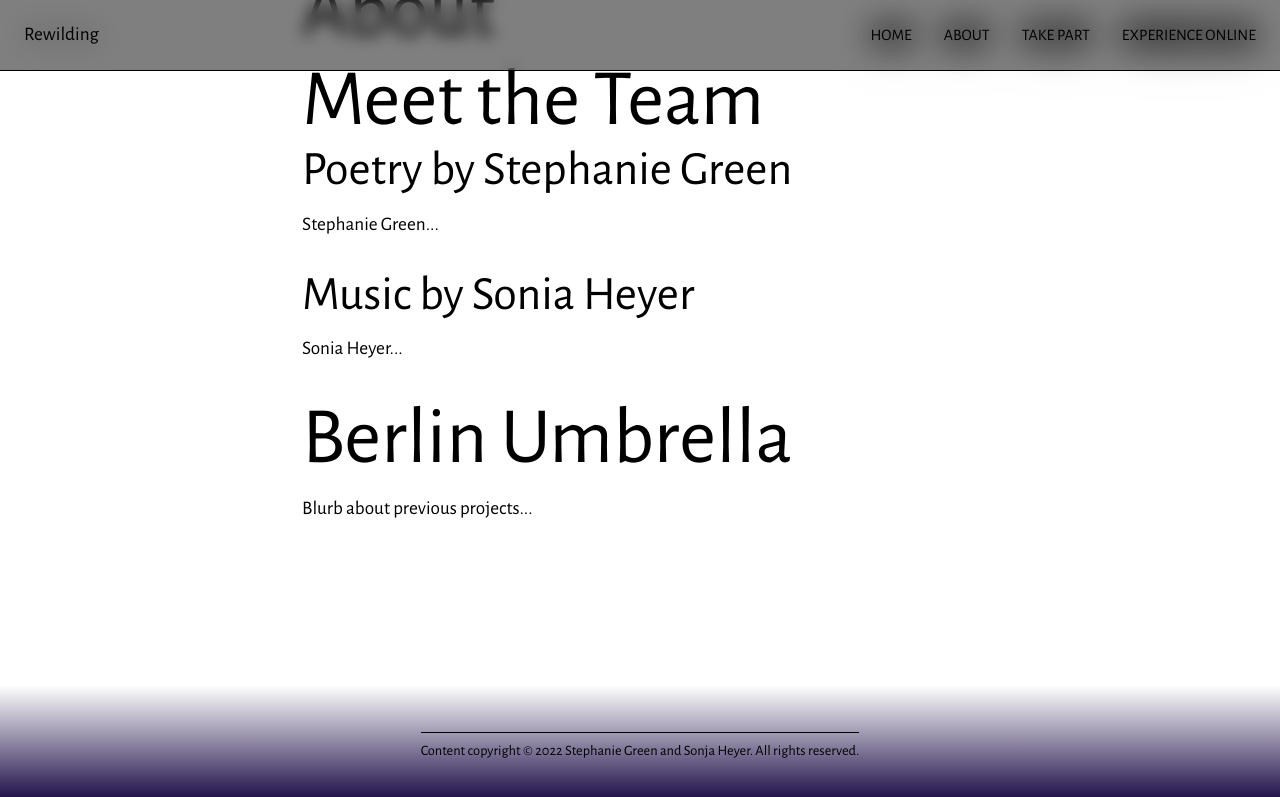
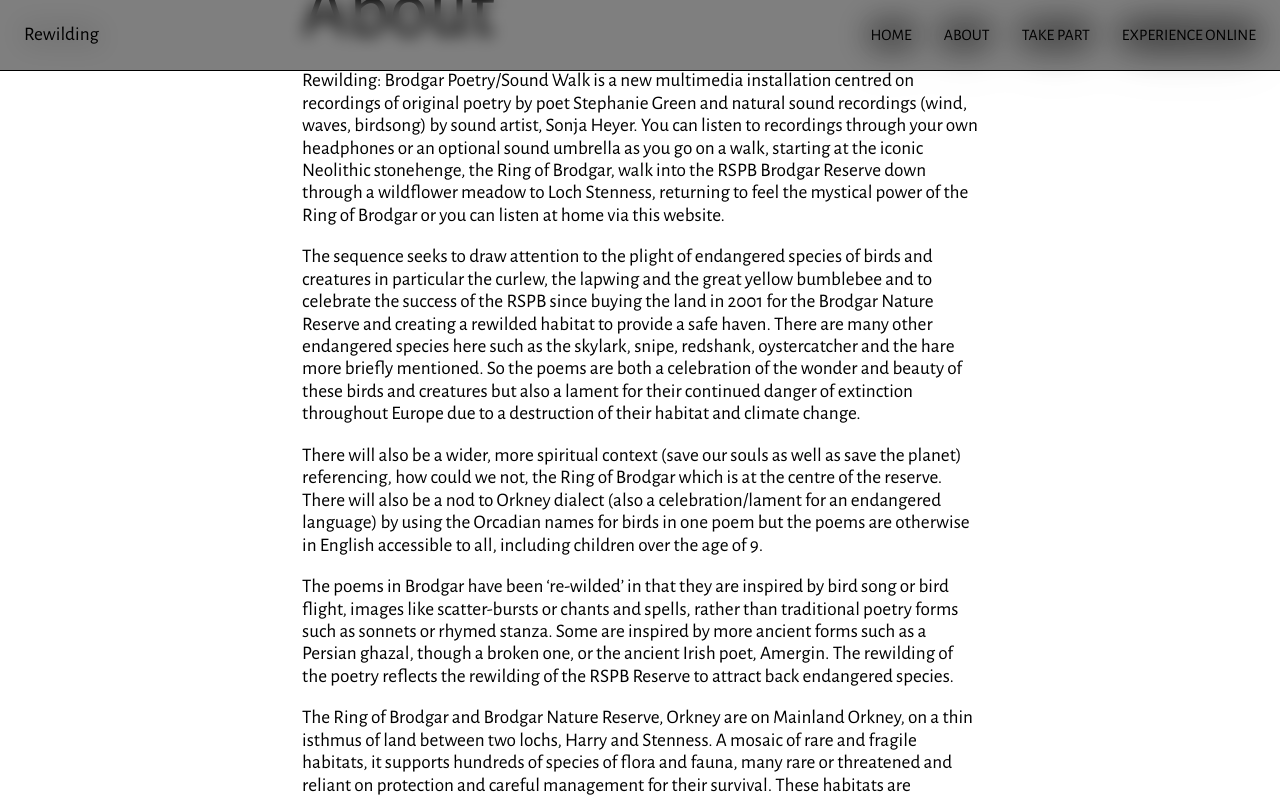
Before and after one commit to empowermint/brodgar, a Next.js app: page /about in a window 1280 px wide. Shown: the top 797 px of the page. Built offline with nearby package versions, Linux system fonts and the light colour scheme.

Commit message:
Import about content

```diff
--- a/pages/about.mdx
+++ b/pages/about.mdx
@@ -2,26 +2,31 @@ import Layout from '../components/Layout'
 
 export const meta = {
   title: "About",
-  description: "Meet Stephanie Green and Sonia Heyer, creators of the Brodgar Poetry/Sound Walk"
+  description: "Learn more about Rewilding: Brodgar Poetry/Sound Walk"
 }
 
 <section>
 
 # About
 
-## Meet the Team
+Rewilding: Brodgar Poetry/Sound Walk is a new multimedia installation centred on recordings of original poetry by poet Stephanie Green and natural sound recordings (wind, waves, birdsong) by sound artist, Sonja Heyer.  You can listen to recordings through your own headphones or an optional  sound umbrella as you go on a walk, starting at the iconic Neolithic stonehenge, the Ring of Brodgar, walk into the RSPB Brodgar Reserve down through a wildflower meadow to Loch Stenness, returning to feel the mystical power of the Ring of Brodgar or you can listen at home via this website.
 
-### Poetry by Stephanie Green
+The sequence  seeks to draw attention to the plight of endangered species of birds and creatures in particular the curlew, the lapwing and the great yellow bumblebee and to celebrate the success of the RSPB since buying the land in 2001 for the Brodgar Nature Reserve and creating a rewilded habitat to provide a safe haven. There are many other endangered species here such as the skylark, snipe, redshank, oystercatcher and the hare more briefly mentioned. So the poems are both a celebration of the wonder and beauty of these birds and creatures but also a lament for their continued danger of extinction throughout Europe due to a destruction of their habitat and climate change.
 
-Stephanie Green...
+There will also be a wider, more spiritual context (save our souls as well as save the planet) referencing, how could we not,  the Ring of Brodgar which is at the centre of the reserve.   There will also be a nod to Orkney dialect (also a celebration/lament for an endangered language) by using the Orcadian names for birds in one poem but the poems are otherwise in English accessible to all, including children over the age of 9.
 
-### Music by Sonia Heyer
+The poems in Brodgar have been ‘re-wilded’ in that they are inspired by bird song or bird flight, images like scatter-bursts or chants and spells, rather than traditional poetry forms such as sonnets or rhymed stanza. Some are inspired by more ancient forms such as a Persian ghazal, though a broken one, or the ancient Irish poet, Amergin. The rewilding of the poetry reflects the rewilding of the RSPB Reserve to attract back endangered species.
 
-Sonia Heyer...
+The Ring of Brodgar and Brodgar Nature Reserve, Orkney are on Mainland Orkney, on a thin isthmus of land between two lochs, Harry and Stenness. A mosaic of rare and fragile habitats, it supports hundreds of species of flora and fauna, many rare or threatened and reliant on protection and careful management for their survival. These habitats are nationally and internationally recognised as vital in supporting large numbers of resident and migratory birds.
 
-## Berlin Umbrella
+Brodgar Poetry/Sound walk is supported by Creative Scotland who financed a week’s residency at the Brodgar site in July 2022 for Stephanie Green to research and develop ideas for poetry and for Sonja Heyer to take natural sound recordings on site. The RSPB Orkney ranger, Sarah Money and HES ranger, Sandra Miller provided invaluable advice and we are grateful for their continuing support.
 
-Blurb about previous projects...
+### Credits
+
+Poet and voice: Stephanie Green
+Sound Artist: Sonja Heyer
+Orcadian voice: Ingrid Leonard
+Soprano: Lucy Alsop
 
 </section>
 
```
